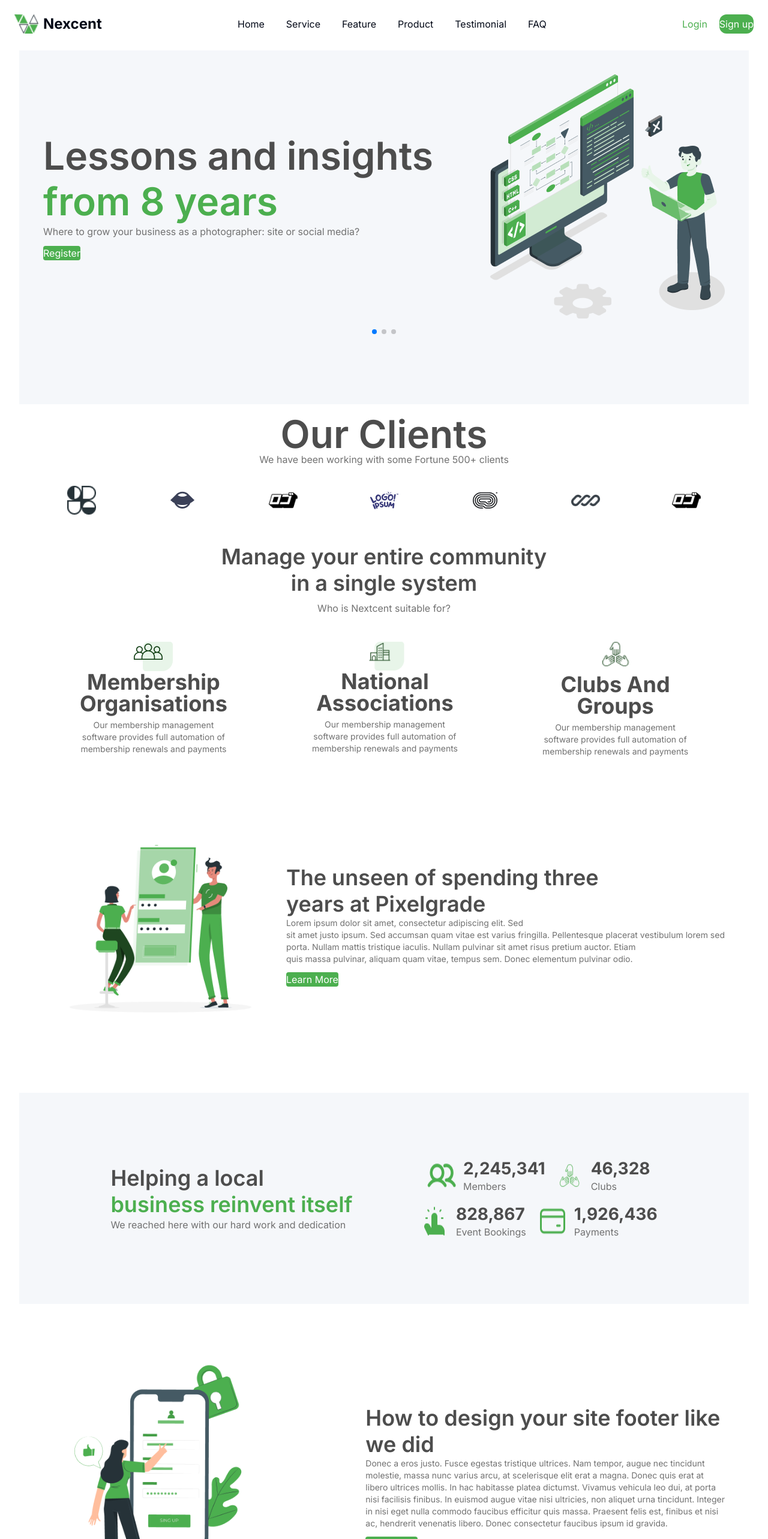
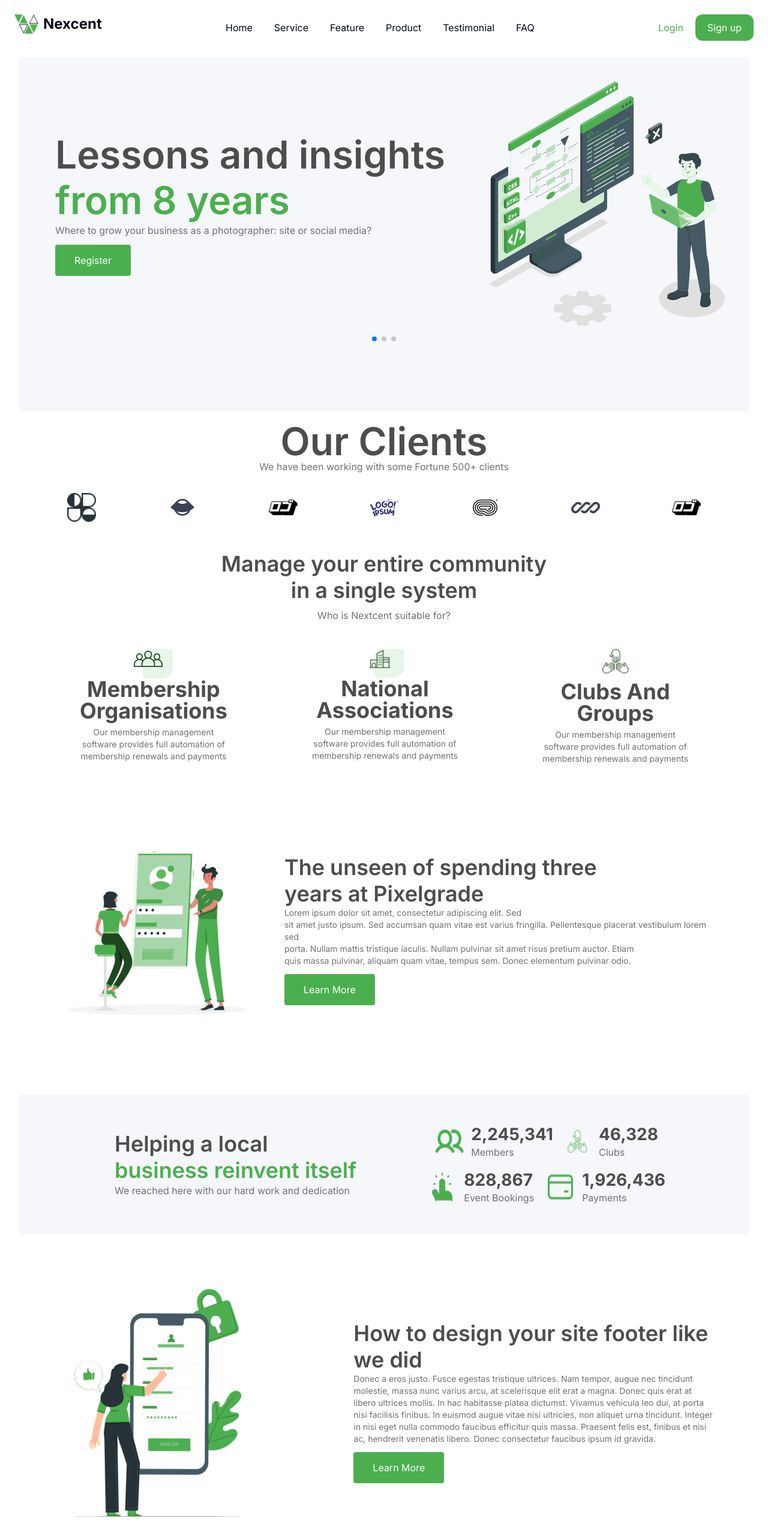
Before and after one commit to TangkaGoswamiPuja/type_next_practice, a Next.js app: page / in a window 1280 px wide. Shown: the top 2566 px of the page at 60% size. Built offline with nearby package versions, Linux system fonts and the light colour scheme.

Commit message:
fixing px in all part

```diff
--- a/src/components/Homepage/Homepage.tsx
+++ b/src/components/Homepage/Homepage.tsx
@@ -18,11 +18,11 @@ const Homepage = () => {
         >
           <SwiperSlide>
             <div className=" bg-[#F5F7FA]  lg:flex items-center justify-between p-10">
-            <div className="py-[20px] px-[20] ">
+            <div className="py-[20px] px-[20px] ">
                 <h1 className="text-[#4D4D4D]
   lg: text-[64px] font-[600]  leading-[76px]  ">Lessons and insights<br></br> <span className="text-[#4CAF4F]">from 8 years</span> </h1>
                 <p  className="text-[#717171] text-[16px] font-[400]">Where to grow your business as a photographer: site or social media?</p>
-                <button className="bg-[#4CAF4F] px-[32] py-[14] mt-3 text-white rounded-sm">Register</button>
+                <button className="bg-[#4CAF4F] px-[32px] py-[14px] mt-3 text-white rounded-sm">Register</button>
               </div>
               <div>
                 <Image src="/Illustration.png" alt="Illustration" width={391} height={407} className="" />
@@ -31,11 +31,11 @@ const Homepage = () => {
           </SwiperSlide>
           <SwiperSlide>
           <div className=" bg-[#F5F7FA]  lg:flex items-center justify-between p-10">
-            <div className="py-20 px-[20] ">
+            <div className="py-[20px] px-[20px] ">
                 <h1 className="text-[#4D4D4D]
   lg: text-[64px] font-[600]  leading-[76px]  ">Build Up Your Lessons<br></br> <span className="text-[#4CAF4F]">With Us</span> </h1>
                 <p  className="text-[#717171] text-[16px] font-[400]">Where to grow your business as a photographer: site or social media?</p>
-                <button className="bg-[#4CAF4F] px-[32] py-[14] mt-3 text-white rounded-sm">Register</button>
+                <button className="bg-[#4CAF4F] px-[32px] py-[14px] mt-3 text-white rounded-sm">Register</button>
               </div>
               <div>
                 <Image src="/Illustration.png" alt="Illustration" width={391} height={407} className="" />
@@ -44,11 +44,11 @@ const Homepage = () => {
           </SwiperSlide>
           <SwiperSlide>
           <div className=" bg-[#F5F7FA]  lg:flex items-center justify-between p-10">
-            <div className="py-20 px-[20] ">
+            <div className="py-[20px] px-[20px] ">
                 <h1 className="text-[#4D4D4D]
   lg: text-[64px] font-[600]  leading-[76px]  ">Our Active Helpinghand <br></br> <span className="text-[#4CAF4F]">Always For You</span> </h1>
                 <p  className="text-[#717171] text-[16px] font-[400]">Where to grow your business as a photographer: site or social media?</p>
-                <button className="bg-[#4CAF4F] px-[32] py-[14] mt-3 text-white rounded-sm">Register</button>
+                <button className="bg-[#4CAF4F] px-[32px] py-[14px] mt-3 text-white rounded-sm">Register</button>
               </div>
               <div>
                 <Image src="/Illustration.png" alt="Illustration" width={391} height={407} className="" />
--- a/src/components/Nextallcompo/Demo.tsx
+++ b/src/components/Nextallcompo/Demo.tsx
@@ -10,7 +10,7 @@ const Demo = () => {
   lg: text-[64px] font-[600]  leading-[76px]  ">
             Pellentesque suscipit<br></br> fringilla libero eu.   </h1>
        <div className="flex justify-center ">
-       <button className="flex justify-center text-center bg-[#4CAF4F] px-[32] py-[14] mt-3 text-white rounded-sm w-[178]  ">Get a Demo
+       <button className="flex justify-center text-center bg-[#4CAF4F] px-[32px] py-[14px] mt-3 text-white rounded-sm w-[178px]  ">Get a Demo
        <Image src="/Right1.png" alt="logo" width={24} height={24} /></button>
        </div>
 
--- a/src/components/Nextallcompo/Design.tsx
+++ b/src/components/Nextallcompo/Design.tsx
@@ -5,11 +5,11 @@ const Design = () => {
   return (
      <div className='w-full my-12 max-w-7xl mx-auto'>
     <div className=" bg-[#FFFFFF]  lg:flex flex-row-reverse items-center justify-between p-10">
-                <div className="py-20 px-[20] ">
+                <div className="py-[20px] px-[20px] ">
                     <h1 className="text-[#4D4D4D]
       lg: text-[36px] font-[600]  leading-[44px]  ">How to design your site footer like<br></br> we did</h1>
                     <p  className="text-[#717171] text-[14px] font-[400] leading-[20px]">Donec a eros justo. Fusce egestas tristique ultrices. Nam tempor, augue nec tincidunt<br></br> molestie, massa nunc varius arcu, at scelerisque elit erat a magna. Donec quis erat at<br></br> libero ultrices mollis. In hac habitasse platea dictumst. Vivamus vehicula leo dui, at porta <br></br>nisi facilisis finibus. In euismod augue vitae nisi ultricies, non aliquet urna tincidunt. Integer<br></br> in nisi eget nulla commodo faucibus efficitur quis massa. Praesent felis est, finibus et nisi<br></br> ac, hendrerit venenatis libero. Donec consectetur faucibus ipsum id gravida.</p>
-                    <button className="bg-[#4CAF4F] px-[32] py-[14] mt-3 text-white rounded-sm">Learn More</button>
+                    <button className="bg-[#4CAF4F] px-[32px] py-[14px] mt-3 text-white rounded-sm">Learn More</button>
                   </div>
                   <div>
                     <Image src="/pana.png" alt="Illustration" width={391} height={407} className="" />
--- a/src/components/Nextallcompo/Local.tsx
+++ b/src/components/Nextallcompo/Local.tsx
@@ -5,7 +5,7 @@ const Local = () => {
   return (
     <div className='w-full my-12 max-w-7xl mx-auto'>
       <div className=" bg-[#F5F7FA]  lg:flex justify-evenly p-10">
-        <div className="py-20 px-[20] ">
+        <div className="py-[20px] px-[20px] ">
           <h1 className="text-[#4D4D4D]
         lg: text-[36px] font-[600]  leading-[44px]  ">Helping a local<br></br> <span className="text-[#4CAF4F]">business reinvent itself</span> </h1>
           <p className="text-[#717171] text-[16px] font-[400]">We reached here with our hard work and dedication</p>
--- a/src/components/Nextallcompo/Pixelgrade.tsx
+++ b/src/components/Nextallcompo/Pixelgrade.tsx
@@ -5,11 +5,11 @@ const Pixelgrade = () => {
   return (
     <div className='w-full my-12 max-w-7xl mx-auto'>
 <div className=" bg-[#FFFFFF]  lg:flex flex-row-reverse items-center justify-between p-10">
-            <div className="py-20 px-[20] ">
+            <div className="py-[20px] px-[20px] ">
                 <h1 className="text-[#4D4D4D]
   lg: text-[36px] font-[600]  leading-[44px]  ">The unseen of spending three<br></br> years at Pixelgrade </h1>
                 <p  className="text-[#717171] text-[14px] font-[400] leading-[20px]">Lorem ipsum dolor sit amet, consectetur adipiscing elit. Sed<br></br> sit amet justo ipsum. Sed accumsan quam vitae est varius fringilla. Pellentesque placerat vestibulum lorem sed<br></br> porta. Nullam mattis tristique iaculis. Nullam pulvinar sit amet risus pretium auctor. Etiam<br></br> quis massa pulvinar, aliquam quam vitae, tempus sem. Donec elementum pulvinar odio.</p>
-                <button className="bg-[#4CAF4F] px-[32] py-[14] mt-3 text-white rounded-sm">Learn More</button>
+                <button className="bg-[#4CAF4F] px-[32px] py-[14px] mt-3 text-white rounded-sm">Learn More</button>
               </div>
               <div>
                 <Image src="/Frame 35.png" alt="Illustration" width={391} height={407} className="" />
--- a/src/components/Nextallcompo/TimSmith.tsx
+++ b/src/components/Nextallcompo/TimSmith.tsx
@@ -8,7 +8,7 @@ const TimSmith = () => {
           <div>
                           <Image src="/image 9.png" alt="Illustration" width={326} height={326} className="ml-12" />
                         </div>
-                      <div className="px-[20] ">
+                      <div className="px-[20px] ">
                             <p  className="text-[#717171] text-[16px] font-[500] leading-[24px] ">Maecenas dignissim justo eget nulla rutrum molestie. Maecenas lobortis sem dui, vel rutrum risus <br></br>tincidunt ullamcorper. Proin eu enim metus. Vivamus sed libero ornare, tristique quam in, gravida<br></br> enim. Nullam ut molestie arcu, at hendrerit elit. Morbi laoreet elit at ligula molestie, nec molestie<br></br> mi blandit. Suspendisse cursus tellus sed augue ultrices, quis tristique nulla sodales. Suspendisse <br></br>eget lorem eu turpis vestibulum pretium. Suspendisse potenti. Quisque malesuada enim sapien,<br></br> vitae placerat ante feugiat eget. Quisque vulputate odio neque, eget efficitur libero condimentum <br></br>id. Curabitur id nibh id sem dignissim finibus ac sit amet magna.</p>
                             <p  className="text-[#4CAF4F] text-[20px] font-[600] leading-[28px]">
                             Tim Smith
@@ -25,7 +25,7 @@ const TimSmith = () => {
                 <Image src="/Logo (4).png" alt="logo" width={48} height={48} />
                 <Image src="/Logo (5).png" alt="logo" width={48} height={48} />
 
-                 <div className='flex items-center w-[223] h-[44] p-[8] gap-[8]'>
+                 <div className='flex items-center w-[223px] h-[44px] p-[8px] gap-[8px]'>
                  <p className="text-[#4CAF4F] text-[20px] font-[500] ">Meet all customers</p>
                  <Image src="/Right.png" alt="logo" width={24} height={24} />
                  </div>
--- a/src/components/shared/Navbar.tsx
+++ b/src/components/shared/Navbar.tsx
@@ -42,11 +42,11 @@ const Navbar = () => {
     <NavigationMenuItem>
       <NavigationMenuTrigger>Home</NavigationMenuTrigger>
       <NavigationMenuContent className="flex flex-col gap-4 p-7 ">
-      <NavigationMenuLink className="bg-[#4CAF4F] px-[20] py-[10] text-white rounded-xl">Service</NavigationMenuLink>
-        <NavigationMenuLink className="bg-[#4CAF4F] px-[20] py-[10] text-white rounded-xl">Feature</NavigationMenuLink>
-        <NavigationMenuLink className="bg-[#4CAF4F] px-[20] py-[10] text-white rounded-xl">Product</NavigationMenuLink>
-        <NavigationMenuLink className="bg-[#4CAF4F] px-[20] py-[10] text-white rounded-xl">Testimonial</NavigationMenuLink>
-        <NavigationMenuLink className="bg-[#4CAF4F] px-[20] py-[10] text-white rounded-xl">FAQ</NavigationMenuLink>      </NavigationMenuContent>
+        <NavigationMenuLink className="bg-[#4CAF4F] px-[20px] py-[10px] text-white rounded-xl">Service</NavigationMenuLink>
+        <NavigationMenuLink className="bg-[#4CAF4F] px-[20px] py-[10px] text-white rounded-xl">Feature</NavigationMenuLink>
+        <NavigationMenuLink className="bg-[#4CAF4F] px-[20px] py-[10px] text-white rounded-xl">Product</NavigationMenuLink>
+        <NavigationMenuLink className="bg-[#4CAF4F] px-[20px] py-[10px] text-white rounded-xl">Testimonial</NavigationMenuLink>
+        <NavigationMenuLink className="bg-[#4CAF4F] px-[20px] py-[10px] text-white rounded-xl">FAQ</NavigationMenuLink>      </NavigationMenuContent>
     </NavigationMenuItem>
   </NavigationMenuList>
 </NavigationMenu>
@@ -58,7 +58,7 @@ const Navbar = () => {
    <div className="flex gap-4 lg:flex-row lg:gap-5">
  <button className="
  text-[#4CAF4F]">Login</button>
-   <button className="bg-[#4CAF4F] px-[20] py-[10] text-white rounded-xl">Sign up</button>
+   <button className="bg-[#4CAF4F] px-[20px] py-[10px] text-white rounded-xl">Sign up</button>
    </div>
     </nav>
 </header>
```
Also changed, not shown: src/components/shared/Footer.tsx (+4 -4 lines).
